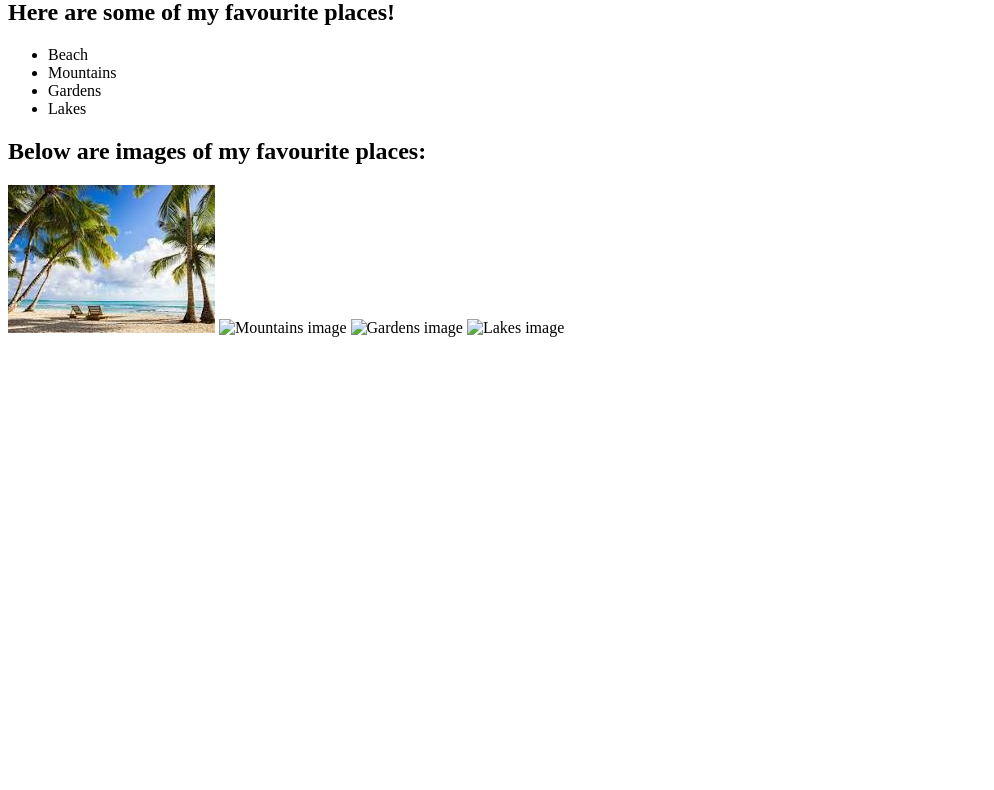
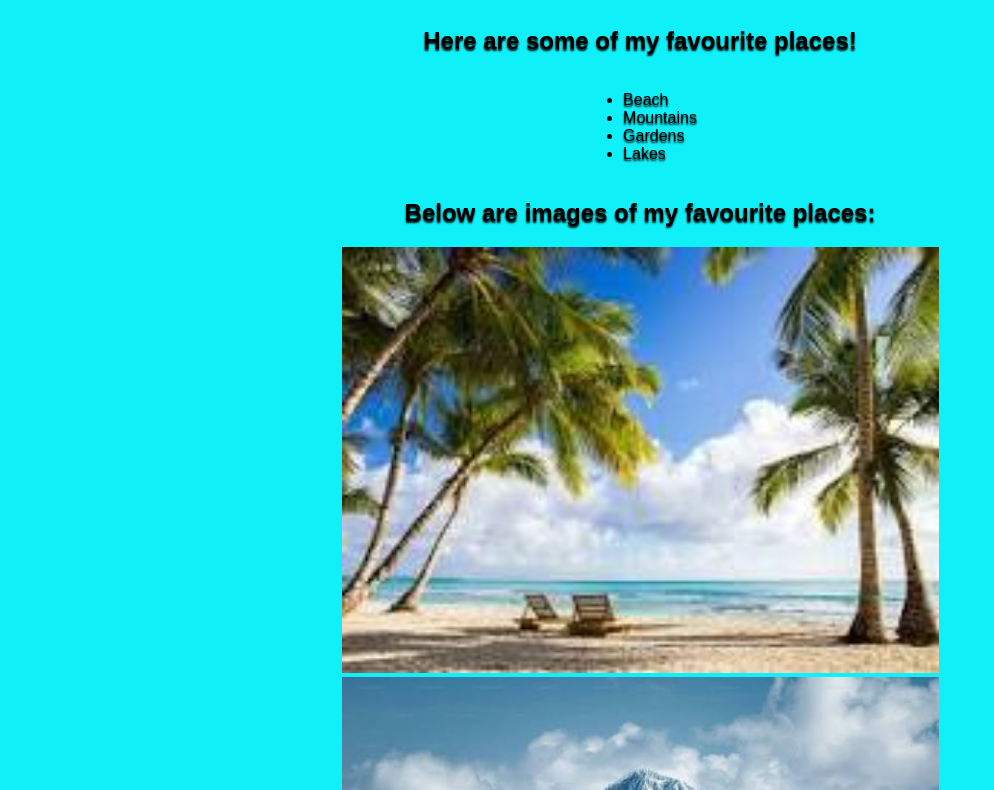
Before and after one commit to Greyat-glitch/First-website, a plain HTML site: page favourite-places.html in a window 1280 px wide. Shown: the part 81-871 px from the top of the page, without its empty margins (0-994 px from the left). Before the commit the page ends 800 px from the top, so only its background shows below. Drawn offline with Linux system fonts and the light colour scheme.

Commit message:
I have styled my web pages and also the images, and that concludes my work

```diff
--- a/css/styles.css
+++ b/css/styles.css
@@ -18,3 +18,18 @@ p {
 #body1 {
     background-color: rgb(19, 234, 212);
 }
+#body2 {
+    background-color: rgb(15, 240, 248);
+    font-family: 'Arial', sans-serif;
+    text-shadow: 0px 2px 2px rgb(0, 0, 0);
+    display: flex;
+    flex-direction: column;
+    align-items: center;
+}
+div {
+    display: block;
+}
+img {
+    width: 100%;
+    height: auto;
+}
--- a/favourite-places.html
+++ b/favourite-places.html
@@ -16,9 +16,12 @@
         <li>Lakes</li>
     </ul>
     <h2>Below are images of my favourite places:</h2>
-    <img src="/Image-folder/beach image.jpg" alt="Beach image">
-    <img src="/Image-folder/mountains image.jpg" alt="Mountains image">
-    <img src="/Image-folder/gardens image.jpg" alt="Gardens image">
-    <img src="/Image-folder/lakes image.jpg" alt="Lakes image">
+    <div>
+        <img src="/Image-folder/beach image.jpg" alt="Beach image"></img><br>
+        <img src="/Image-folder/mountain.jpg" alt="Mountain image"></img><br>
+        <img src="/Image-folder/garden.jpg" alt="Garden image"></img><br>
+        <img src="/Image-folder/lake.jpg" alt="Lake image"></img>
+    </div>
+    <h2>Click <a class="link" href="/my-first-website.html">here</a> to go to home page</h2>
 </body>
 </html>
```
